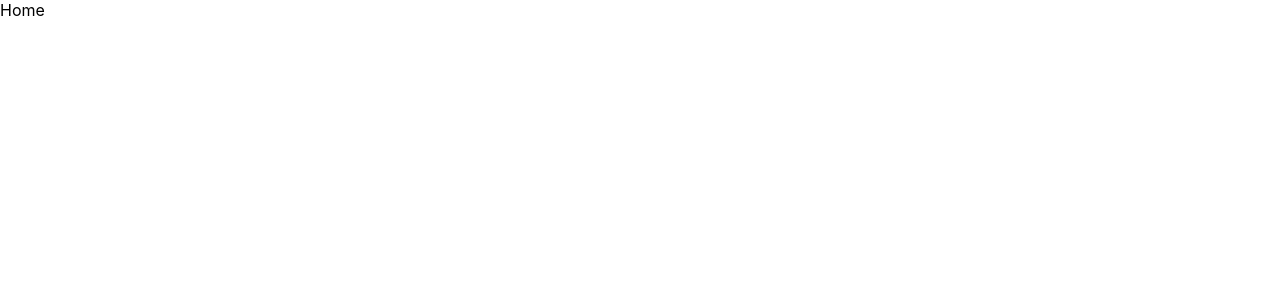
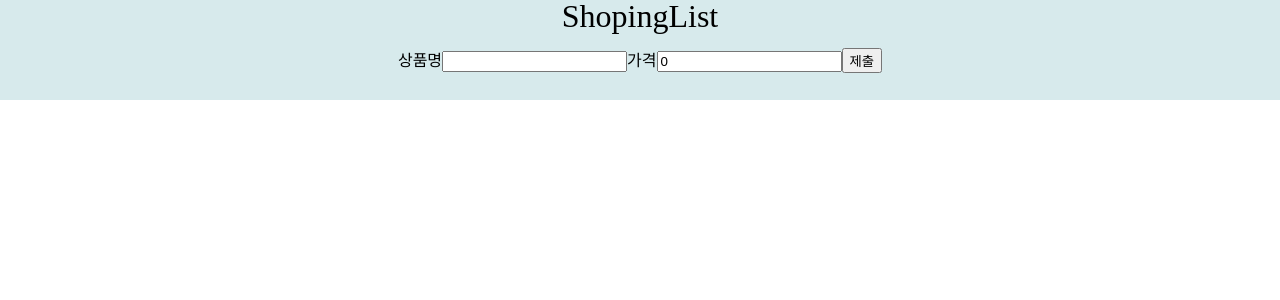
Before and after one commit to seunghowhite/TypeScript-Prac, a React (Create React App) app: page / in a window 1280 px wide. Shown: the top 300 px of the page. Built offline with nearby package versions, Linux system fonts and the light colour scheme.

Commit message:
[Second-Try] 쇼핑리스트 state를 이용한 create기능 구현

```diff
--- a/package.json
+++ b/package.json
@@ -16,6 +16,7 @@
     "react-router-dom": "^6.11.1",
     "react-scripts": "5.0.1",
     "styled-components": "^6.0.0-rc.1",
+    "styled-reset": "^4.4.7",
     "typescript": "^4.4.2",
     "web-vitals": "^2.1.0"
   },
--- a/src/App.tsx
+++ b/src/App.tsx
@@ -1,10 +1,15 @@
 import React from "react";
-// import logo from "./logo.svg";
 import "./App.css";
 import Router from "./shared/Router";
+import { GlobalStyle } from "./shared/GlobalStyle";
 
 function App() {
-  return <Router />;
+  return (
+    <>
+      <GlobalStyle />
+      <Router />
+    </>
+  );
 }
 
 export default App;
--- a/src/pages/Home.tsx
+++ b/src/pages/Home.tsx
@@ -1,7 +1,82 @@
-import React from "react";
+import React, { useState } from "react";
+import styled from "styled-components";
+function Home() {
+  const templete: { articlename: string; articleprice: number } = {
+    articlename: "",
+    articleprice: 0,
+  };
+  interface BuyItem {
+    articlename: string;
+    articleprice: number;
+  }
+  const [shopList, setShopList] = useState(templete);
+  const [buyList, setBuyList] = useState<BuyItem[]>([]);
+  const onchange = (e: React.ChangeEvent<HTMLInputElement>) => {
+    const { name, value } = e.target;
+    setShopList((pre): { articlename: string; articleprice: number } => {
+      return { ...pre, [name]: value };
+    });
+  };
 
-function Home() {
-  return <div>Home</div>;
+  const onSubmit = (e: React.FormEvent<HTMLFormElement>) => {
+    e.preventDefault();
+    setBuyList([
+      ...buyList,
+      {
+        articlename: shopList.articlename,
+        articleprice: shopList.articleprice,
+      },
+    ]);
+  };
+
+  return (
+    <>
+      <ShopHeader>
+        <ShopH1>ShopingList</ShopH1>
+        <ShopInputBox onSubmit={onSubmit}>
+          <span>상품명</span>
+          <input
+            value={shopList.articlename}
+            name="articlename"
+            onChange={onchange}
+          />
+          <span>가격</span>
+          <input
+            value={shopList.articleprice}
+            name="articleprice"
+            onChange={onchange}
+          />
+          <button>제출</button>
+        </ShopInputBox>
+      </ShopHeader>
+
+      {buyList.map((item, index) => {
+        return (
+          <div key={index}>
+            <span>이름</span>
+            {item.articlename}
+            <span>가격</span>
+            {item.articleprice}
+          </div>
+        );
+      })}
+    </>
+  );
 }
 
 export default Home;
+
+const ShopInputBox = styled.form``;
+
+const ShopHeader = styled.div`
+  gap: 1em;
+  background-color: #d7eaec;
+  display: flex;
+  flex-direction: column;
+  align-items: center;
+  height: 100px;
+  font-size: 16px;
+`;
+const ShopH1 = styled.h1`
+  font-size: 2em;
+`;
--- /dev/null
+++ b/src/shared/GlobalStyle.js
@@ -0,0 +1,6 @@
+import { createGlobalStyle } from "styled-components";
+import reset from "styled-reset";
+
+export const GlobalStyle = createGlobalStyle`
+${reset}
+`;
```
Also changed, not shown: 1 other file (tests, documents, lock files or other folders).
